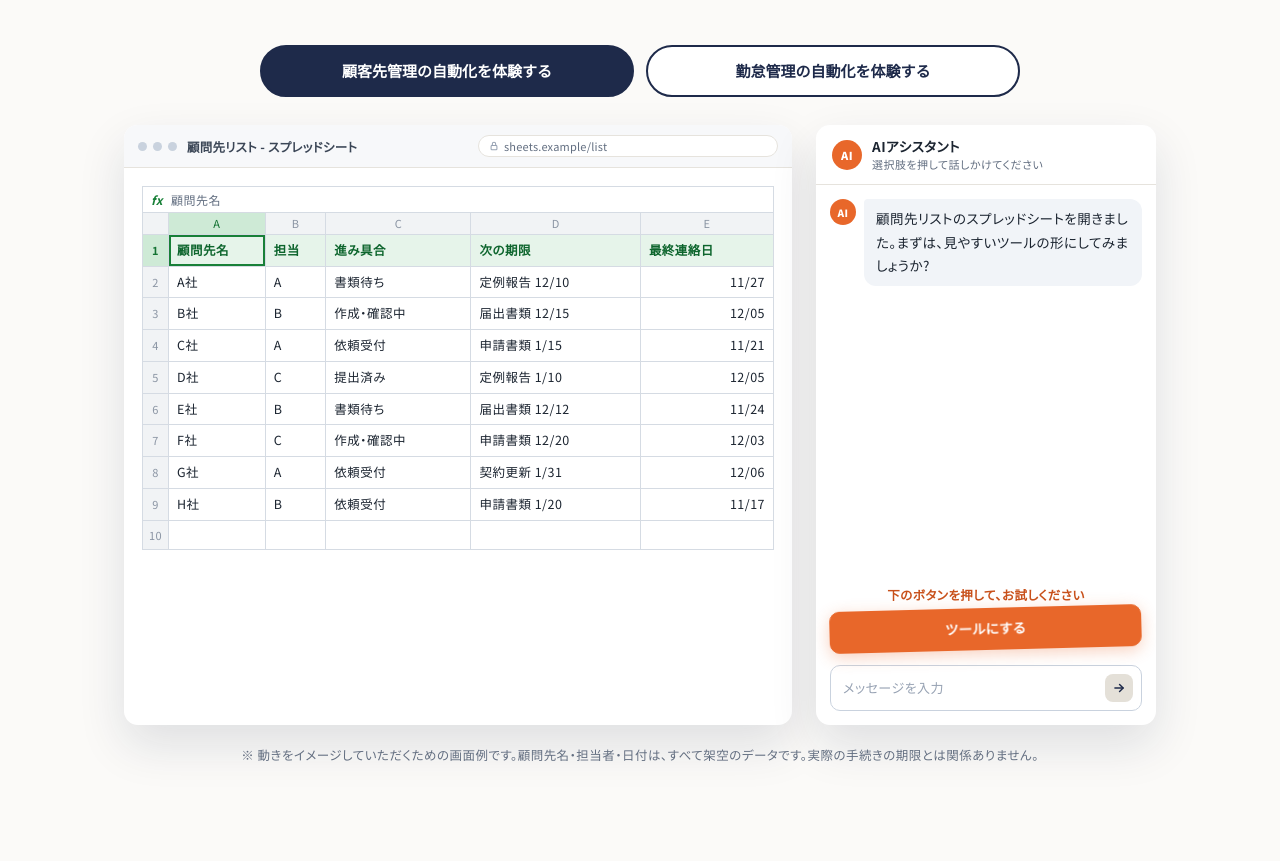
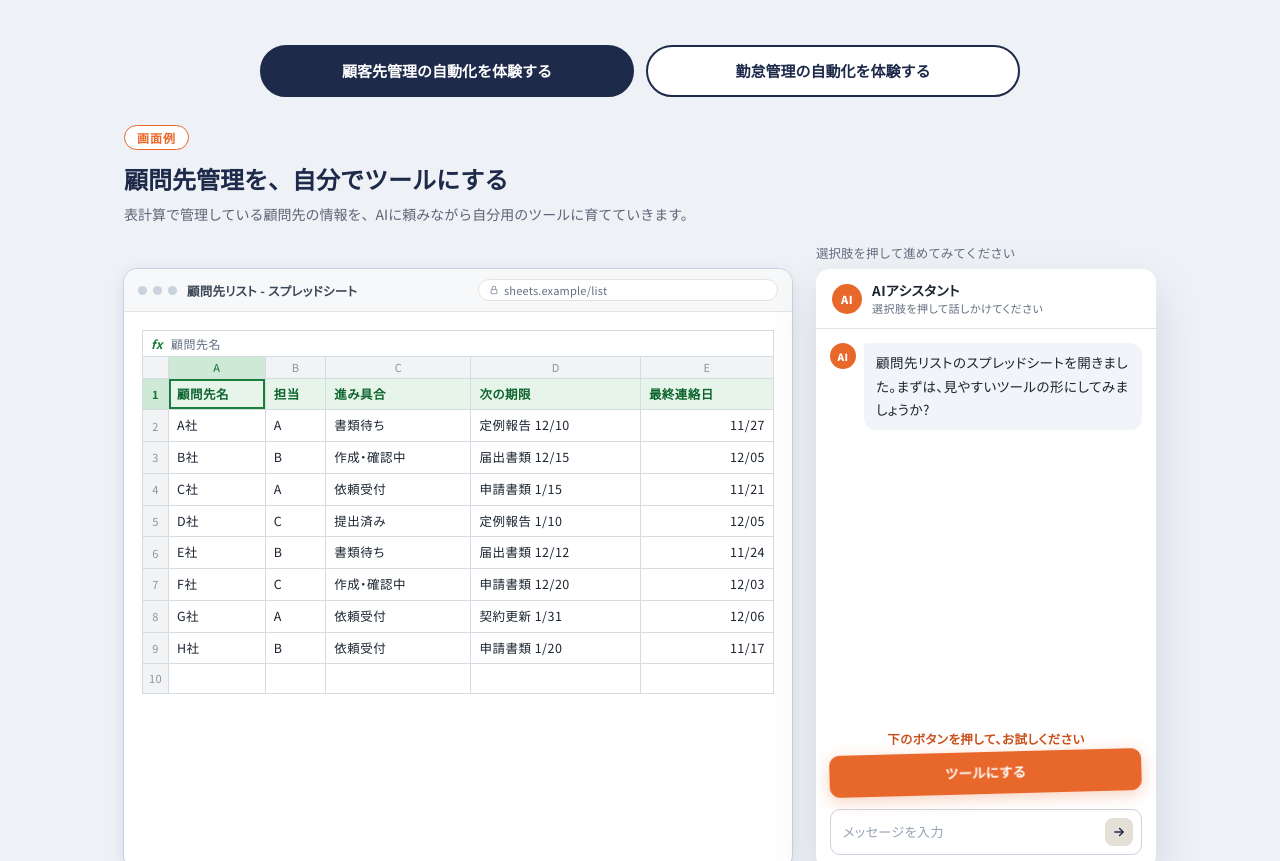
Before and after one commit to naus-ai/naus-lp-consult, a plain HTML site: page shigyo/index.html in a window 1280 px wide. Shown: the part 1962-2823 px from the top of the page. Drawn offline with Linux system fonts and the light colour scheme.

Commit message:
feat: 士業LPの画面例に顧問先管理の見出しと操作の案内を追加し、背景と画面枠の見分けをつけやすくする
- 顧問先管理の画面例の上に、ラベル・見出し・説明文を追加(勤怠側と同じ見た目。勤怠表示中は隠す)
- 「選択肢を押して進めてみてください」をAIアシスタントの上に移動(両方の画面例)
- 画面例セクションの背景を薄いグレーにし、画面枠に枠線と影を付ける

Co-Authored-By: Claude Opus 5.5 <noreply@anthropic.com>

```diff
--- a/shigyo/assets/shigyo-kintai.css
+++ b/shigyo/assets/shigyo-kintai.css
@@ -206,3 +206,12 @@
   .kt-nav button{white-space:nowrap}
   .kt-main{padding:12px}
 }
+
+/* ===== 画面例の案内・背景・画面枠 ===== */
+#mock { background: #EEF1F6; }
+.mk-intro .kt-lead { margin-bottom: 18px; }
+.mk-guide { margin: 0 0 6px; font-size: 12.5px; line-height: 1.6; color: #626E80; }
+@media (min-width: 961px) { #mock .mk-intro .mk-guide { width: 340px; margin-left: auto; } }
+@media (min-width: 1001px) { .kt .kt-guide { width: 330px; margin-left: auto; } }
+#mock .mk-win { box-shadow: 0 0 0 1px #C9D1E0, 0 4px 16px rgba(28,43,75,0.10); }
+.kt .kt-win, .kt .kt-app { border-color: #C9D1E0; box-shadow: 0 4px 16px rgba(28,43,75,0.10); }
--- a/shigyo/assets/shigyo-kintai.js
+++ b/shigyo/assets/shigyo-kintai.js
@@ -3,6 +3,7 @@
   var sw = document.getElementById('mksw');
   var crm = document.getElementById('mk');
   var crmNote = document.querySelector('#mock .mk-note');
+  var crmIntro = document.getElementById('mk-intro');
   var kt = document.getElementById('kt');
   var tpl = document.getElementById('kt-tpl');
   if (!sw || !crm || !kt || !tpl) return;
@@ -21,6 +22,7 @@
     var isKt = which === 'kintai';
     crm.hidden = isKt;
     if (crmNote) crmNote.hidden = isKt;
+    if (crmIntro) crmIntro.hidden = isKt;
     if (isKt) { mount(); kt.hidden = false; }
     else { kt.hidden = true; unmount(); }
   }
--- a/shigyo/index.html
+++ b/shigyo/index.html
@@ -133,6 +133,12 @@ height="0" width="0" style="display:none;visibility:hidden"></iframe></noscript>
       <button type="button" class="mksw-btn" data-mock="crm" aria-pressed="true" aria-controls="mk">顧客先管理の自動化を体験する</button>
       <button type="button" class="mksw-btn" data-mock="kintai" aria-pressed="false" aria-controls="kt">勤怠管理の自動化を体験する</button>
     </div>
+    <div class="kt mk-intro" id="mk-intro">
+      <span class="kt-eyebrow">画面例</span>
+      <h3 class="kt-h1">顧問先管理を、自分でツールにする</h3>
+      <p class="kt-lead">表計算で管理している顧問先の情報を、AIに頼みながら自分用のツールに育てていきます。</p>
+      <p class="mk-guide">選択肢を押して進めてみてください</p>
+    </div>
     <div class="mk" id="mk">
       <div class="mk-win" role="region" aria-label="操作できる画面の例">
         <div class="mk-bar">
@@ -161,7 +167,7 @@ height="0" width="0" style="display:none;visibility:hidden"></iframe></noscript>
     <template id="kt-tpl">
         <span class="kt-eyebrow">画面例</span>
         <h3 class="kt-h1">勤怠チェックの突き合わせを、自分でツールにする</h3>
-        <p class="kt-lead">勤怠シート・給与計算ツール・顧問先とのチャット。3か所を見比べる作業を、AIに頼みながら自分用のツールに育てていきます。右の選択肢を押して進めてみてください。</p>
+        <p class="kt-lead">勤怠シート・給与計算ツール・顧問先とのチャット。3か所を見比べる作業を、AIに頼みながら自分用のツールに育てていきます。</p>
 
         <p class="kt-sec-label">いま見比べている3か所 <b id="kt-srcState"></b></p>
         <div class="kt-sources">
@@ -223,6 +229,7 @@ height="0" width="0" style="display:none;visibility:hidden"></iframe></noscript>
         </div>
 
         <p class="kt-sec-label">AIに頼みながら作る、自分用のツール</p>
+        <p class="mk-guide kt-guide">選択肢を押して進めてみてください</p>
         <div class="kt-build">
           <div class="kt-app" id="kt-app">
             <div class="kt-app-top"><span class="kt-dots"><i></i><i></i><i></i></span><span class="kt-name">勤怠チェック(自社用)</span><span class="kt-url" id="kt-url">kintai-check.example</span></div>
```
